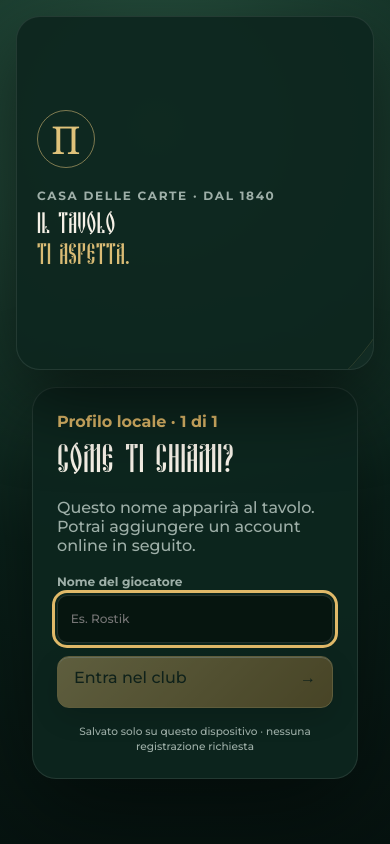
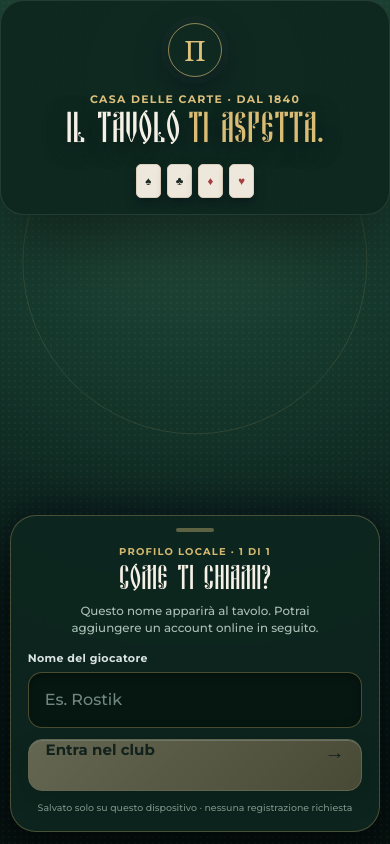
Before and after one commit to rostiktc2-star/preferans-score, a React (Vite) app: page / in a window 390 px wide. Built offline with nearby package versions, Linux system fonts and the light colour scheme; a web font is replaced by a local one.

Commit message:
Ridisegna l'accesso iniziale su telefono

```diff
--- a/src/App.tsx
+++ b/src/App.tsx
@@ -19,7 +19,7 @@ const ATLAS_SPRITE = `${import.meta.env.BASE_URL}cards/atlasnye/atlasnye.svg`
 function LoginScreen({ onLogin }: { onLogin: (profile: LocalProfile) => void }) {
   const [name, setName] = useState('')
   const create = () => name.trim() && onLogin({ name: name.trim(), handsPlayed: 0, createdAt: new Date().toISOString(), level: 1, onboardingDone: true })
-  return <main className="login-page club-login"><section className="login-story"><div className="club-monogram" aria-hidden>П</div><p className="eyebrow">Casa delle Carte · dal 1840</p><h1>Il tavolo<br/><em>ti aspetta.</em></h1><p>Strategia, memoria e stile. Entra nel club e inizia dal grande classico dell’Europa orientale.</p><div className="login-suits" aria-hidden><i>♠</i><i>♣</i><i>♦</i><i>♥</i></div></section><section className="login-card"><span className="step-kicker">Profilo locale · 1 di 1</span><h2>Come ti chiami?</h2><p>Questo nome apparirà al tavolo. Potrai aggiungere un account online in seguito.</p><label>Nome del giocatore<input autoFocus maxLength={24} value={name} placeholder="Es. Rostik" onChange={event => setName(event.target.value)} onKeyDown={event => { if (event.key === 'Enter') create() }}/></label><button className="primary" disabled={!name.trim()} onClick={create}>Entra nel club <span>→</span></button><small>Salvato solo su questo dispositivo · nessuna registrazione richiesta</small></section></main>
+  return <main className="login-page club-login"><section className="login-story"><div className="club-monogram" aria-hidden>П</div><p className="eyebrow">Casa delle Carte · dal 1840</p><h1>Il tavolo<br/><em>ti aspetta.</em></h1><p>Strategia, memoria e stile. Entra nel club e inizia dal grande classico dell’Europa orientale.</p><div className="login-suits" aria-hidden><i>♠</i><i>♣</i><i>♦</i><i>♥</i></div></section><section className="login-card"><span className="step-kicker">Profilo locale · 1 di 1</span><h2>Come ti chiami?</h2><p>Questo nome apparirà al tavolo. Potrai aggiungere un account online in seguito.</p><label>Nome del giocatore<input name="player-name" autoComplete="nickname" enterKeyHint="done" maxLength={24} value={name} placeholder="Es. Rostik" onChange={event => setName(event.target.value)} onKeyDown={event => { if (event.key === 'Enter') create() }}/></label><button className="primary" disabled={!name.trim()} onClick={create}>Entra nel club <span>→</span></button><small>Salvato solo su questo dispositivo · nessuna registrazione richiesta</small></section></main>
 }
 
 function BotSetup({ initialTarget, onStart, onCancel }: { initialTarget: number; onStart: (target: number) => void; onCancel: () => void }) {
--- a/src/styles.css
+++ b/src/styles.css
@@ -415,3 +415,37 @@ h1,h2,h3,h4,.brand,.setup-hero h1,.setup-panel h2,.game-header h1,.section-headi
   .g-human{height:105px}.g-human>header{bottom:77px;min-height:38px}.g-human-hand{height:79px;padding-right:55px}.g-human-hand .g-card{width:55px;height:79px;min-height:79px}.g-human-hand>div{width:auto}
   .g-decision-panel{bottom:121px;max-height:min(190px,31dvh);padding:.5rem}.g-auction-start button{min-height:48px}.g-auction-panel{bottom:121px}
 }
+
+/* Ingresso mobile: una sola gerarchia, nessun finto layout desktop. */
+@media(max-width:650px){
+  .club-login{position:relative;display:flex!important;flex-direction:column;height:100dvh;min-height:0;padding:0 0 max(12px,env(safe-area-inset-bottom));overflow:hidden;background:radial-gradient(circle at 50% 10%,#376851 0,#173b2f 34%,#081b16 72%,#06120f 100%)!important}
+  .club-login:before{content:"";position:absolute;inset:0;pointer-events:none;opacity:.09;background-image:radial-gradient(#fff 0.55px,transparent .8px);background-size:6px 6px}
+  .club-login:after{content:"";position:absolute;left:50%;top:31%;width:88vw;height:88vw;max-width:430px;max-height:430px;transform:translate(-50%,-50%);border:1px solid #e2c47b22;border-radius:50%;box-shadow:0 0 0 34px #ffffff025,0 0 0 72px #ffffff018;pointer-events:none}
+  .club-login>section{position:relative;z-index:1}
+  .login-story{flex:0 0 auto;min-height:0!important;height:auto;align-items:center;justify-content:flex-start;padding:max(22px,env(safe-area-inset-top)) 20px 16px!important;text-align:center;overflow:visible}
+  .login-story:after{display:none}
+  .club-monogram{width:54px;height:54px;margin:0 0 .72rem;border-color:#e2c47b9a;font-size:1.75rem;box-shadow:0 0 0 7px #ffffff04,0 12px 34px #0017}
+  .login-story .eyebrow{margin:.2rem 0;color:#e0c37f;font-size:.68rem;letter-spacing:.12em;text-transform:uppercase}
+  .login-story h1{margin:.35rem 0 0;font-size:2.7rem!important;line-height:.82!important;text-shadow:0 5px 22px #0018}
+  .login-story h1 br{display:none}.login-story h1 em{margin-left:.18em}
+  .login-story>p:not(.eyebrow){display:none}
+  .login-suits{display:flex!important;gap:.38rem;margin:.85rem 0 0}
+  .login-suits i{width:25px;height:34px;border:1px solid #d9cfbb;border-radius:5px;font-size:.72rem;box-shadow:0 5px 12px #0015}
+
+  .login-card{flex:0 0 auto;width:calc(100% - 20px)!important;margin:auto 10px 0!important;padding:1.25rem 1.05rem 1rem!important;border:1px solid #d5ba754d!important;border-radius:26px!important;background:linear-gradient(160deg,#123229f5,#091d18f5)!important;box-shadow:0 -10px 45px #0017,0 22px 50px #0008!important;backdrop-filter:blur(18px)}
+  .login-card:before{content:"";display:block;width:38px;height:4px;margin:-.45rem auto .8rem;border-radius:99px;background:#d8bd7866}
+  .login-card .step-kicker{display:block;color:#d5b970;font-size:.62rem;font-weight:800;letter-spacing:.12em;text-align:center;text-transform:uppercase}
+  .login-card h2{margin:.42rem 0 .3rem;font-size:2.15rem;line-height:1;text-align:center}
+  .login-card>p{max-width:32ch;margin:.2rem auto;color:#abc0b7!important;font-size:.74rem;line-height:1.4;text-align:center}
+  .login-card label{margin:.95rem 0 .6rem;color:#d9e3df;font-size:.69rem;font-weight:800;letter-spacing:.03em}
+  .login-card input{height:56px;margin-top:.38rem;padding:0 1rem;border:1px solid #d8bd7852;border-radius:14px;background:#061711!important;color:#f7f2e8;font-size:1rem;box-shadow:inset 0 2px 10px #0005}
+  .login-card input::placeholder{color:#71877e}.login-card input:focus{border-color:#e2c67f;box-shadow:0 0 0 3px #d9b96724,inset 0 2px 10px #0005;outline:0}
+  .login-card>button{min-height:56px;margin-top:.7rem;padding:0 1.05rem;border-radius:14px;font-size:.94rem;font-weight:900;touch-action:manipulation}
+  .login-card>button span{font-size:1.25rem}.login-card>button:disabled{opacity:.48;filter:saturate(.55)}
+  .login-card small{margin:.72rem 0 0;color:#80968d!important;font-size:.59rem;line-height:1.35;text-align:center}
+}
+
+@media(max-width:380px),(max-height:700px) and (max-width:650px){
+  .login-story{padding-top:max(12px,env(safe-area-inset-top))!important;padding-bottom:8px!important}.club-monogram{width:46px;height:46px;margin-bottom:.45rem;font-size:1.5rem}.login-story .eyebrow{font-size:.6rem}.login-story h1{font-size:2.28rem!important}.login-suits{margin-top:.55rem}.login-suits i{width:22px;height:29px}
+  .login-card{padding:.92rem .9rem .75rem!important;border-radius:22px!important}.login-card:before{margin:-.28rem auto .55rem}.login-card h2{font-size:1.85rem}.login-card>p{font-size:.67rem}.login-card label{margin:.7rem 0 .45rem}.login-card input,.login-card>button{height:50px;min-height:50px}.login-card small{margin-top:.5rem}
+}
```
